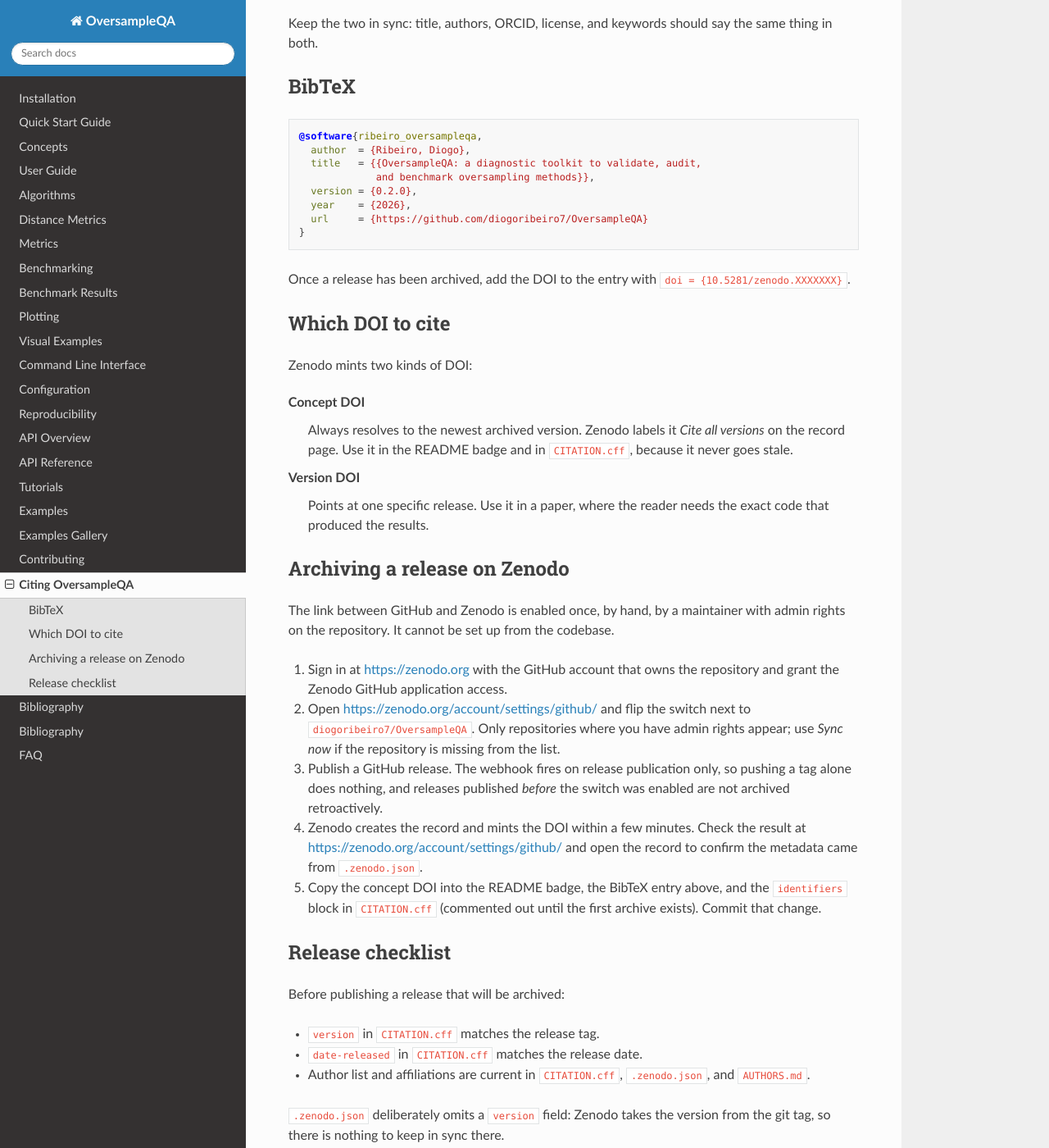
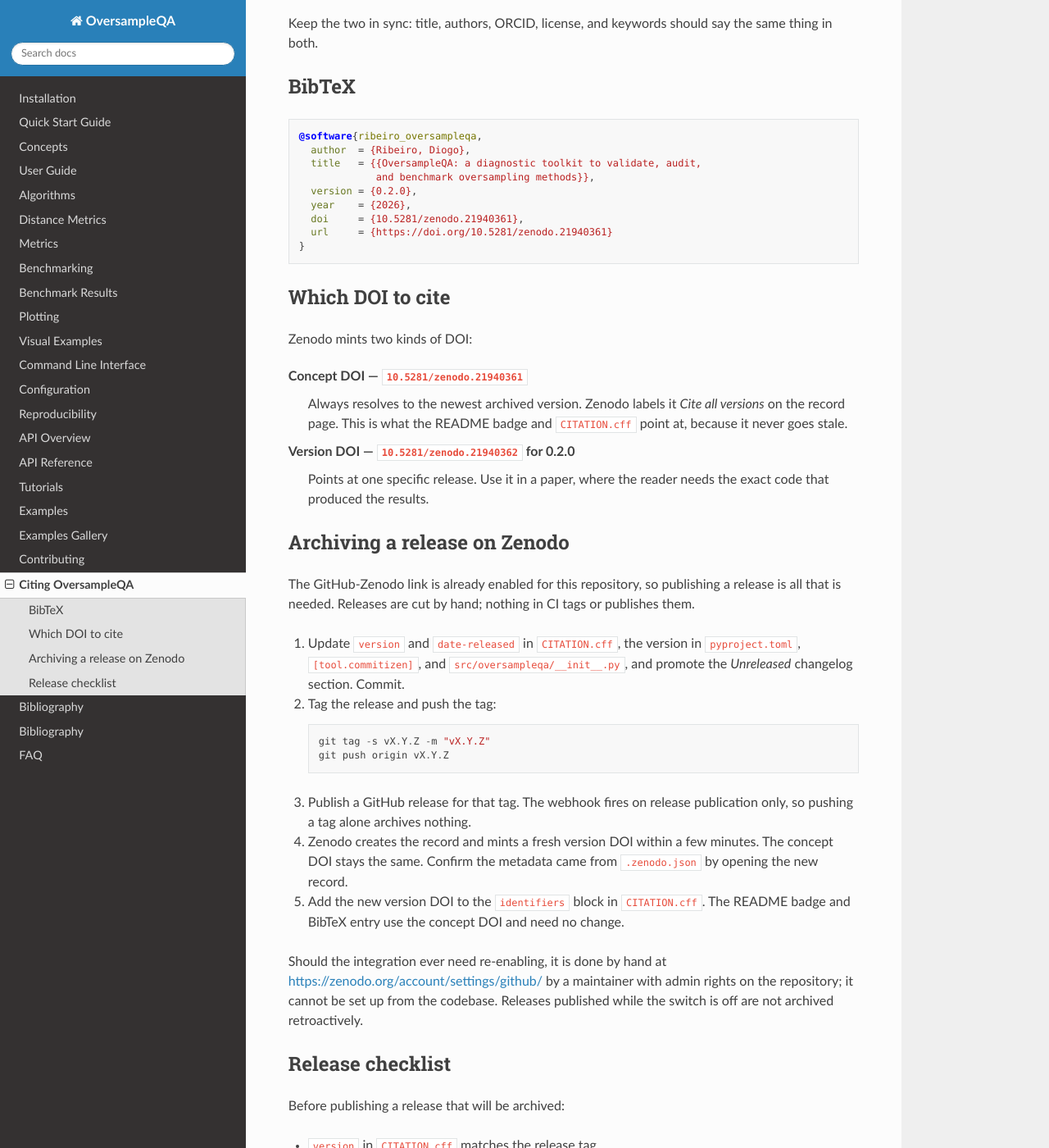
Before and after one commit to DiogoRibeiro7/OversampleQA, a Sphinx documentation site: the page built from docs/citation.rst, in a window 1280 px wide and 1400 px high, scrolled down 409 px. Shown: the whole window at 82% size. Built offline with Sphinx 7.4.7 and the Read the Docs theme 3.1.0, drawn with Linux system fonts in a browser that asks for light colours.

Commit message:
docs: record the Zenodo DOIs for v0.2.0
The first archive is minted, so replace the placeholders: add the concept DOI
badge to the README, put the concept DOI in both BibTeX entries, and fill in
the identifiers block in CITATION.cff with the concept DOI and the 0.2.0
version DOI.

Rewrite the archiving steps now that the GitHub-Zenodo link is live and
releases are cut by hand, and name both DOIs in the docs so the concept
versus version distinction is concrete.

```diff
--- a/docs/citation.rst
+++ b/docs/citation.rst
@@ -27,46 +27,51 @@
                 and benchmark oversampling methods}},
      version = {0.2.0},
      year    = {2026},
-     url     = {https://github.com/diogoribeiro7/OversampleQA}
+     doi     = {10.5281/zenodo.21940361},
+     url     = {https://doi.org/10.5281/zenodo.21940361}
    }
-
-Once a release has been archived, add the DOI to the entry with
-``doi = {10.5281/zenodo.XXXXXXX}``.
 
 Which DOI to cite
 -----------------
 
 Zenodo mints two kinds of DOI:
 
-Concept DOI
+Concept DOI — ``10.5281/zenodo.21940361``
    Always resolves to the newest archived version. Zenodo labels it *Cite all
-   versions* on the record page. Use it in the README badge and in
-   ``CITATION.cff``, because it never goes stale.
+   versions* on the record page. This is what the README badge and
+   ``CITATION.cff`` point at, because it never goes stale.
 
-Version DOI
+Version DOI — ``10.5281/zenodo.21940362`` for 0.2.0
    Points at one specific release. Use it in a paper, where the reader needs the
    exact code that produced the results.
 
 Archiving a release on Zenodo
 -----------------------------
 
-The link between GitHub and Zenodo is enabled once, by hand, by a maintainer
-with admin rights on the repository. It cannot be set up from the codebase.
+The GitHub-Zenodo link is already enabled for this repository, so publishing a
+release is all that is needed. Releases are cut by hand; nothing in CI tags or
+publishes them.
 
-1. Sign in at https://zenodo.org with the GitHub account that owns the
-   repository and grant the Zenodo GitHub application access.
-2. Open https://zenodo.org/account/settings/github/ and flip the switch next to
-   ``diogoribeiro7/OversampleQA``. Only repositories where you have admin rights
-   appear; use *Sync now* if the repository is missing from the list.
-3. Publish a GitHub release. The webhook fires on release publication only, so
-   pushing a tag alone does nothing, and releases published *before* the switch
-   was enabled are not archived retroactively.
-4. Zenodo creates the record and mints the DOI within a few minutes. Check the
-   result at https://zenodo.org/account/settings/github/ and open the record to
-   confirm the metadata came from ``.zenodo.json``.
-5. Copy the concept DOI into the README badge, the BibTeX entry above, and the
-   ``identifiers`` block in ``CITATION.cff`` (commented out until the first
-   archive exists). Commit that change.
+1. Update ``version`` and ``date-released`` in ``CITATION.cff``, the version in
+   ``pyproject.toml``, ``[tool.commitizen]``, and ``src/oversampleqa/__init__.py``,
+   and promote the *Unreleased* changelog section. Commit.
+2. Tag the release and push the tag::
+
+      git tag -s vX.Y.Z -m "vX.Y.Z"
+      git push origin vX.Y.Z
+
+3. Publish a GitHub release for that tag. The webhook fires on release
+   publication only, so pushing a tag alone archives nothing.
+4. Zenodo creates the record and mints a fresh version DOI within a few minutes.
+   The concept DOI stays the same. Confirm the metadata came from
+   ``.zenodo.json`` by opening the new record.
+5. Add the new version DOI to the ``identifiers`` block in ``CITATION.cff``. The
+   README badge and BibTeX entry use the concept DOI and need no change.
+
+Should the integration ever need re-enabling, it is done by hand at
+https://zenodo.org/account/settings/github/ by a maintainer with admin rights on
+the repository; it cannot be set up from the codebase. Releases published while
+the switch is off are not archived retroactively.
 
 Release checklist
 -----------------
```
Also changed, not shown: README.md (+7 -8 lines), 1 other file.
